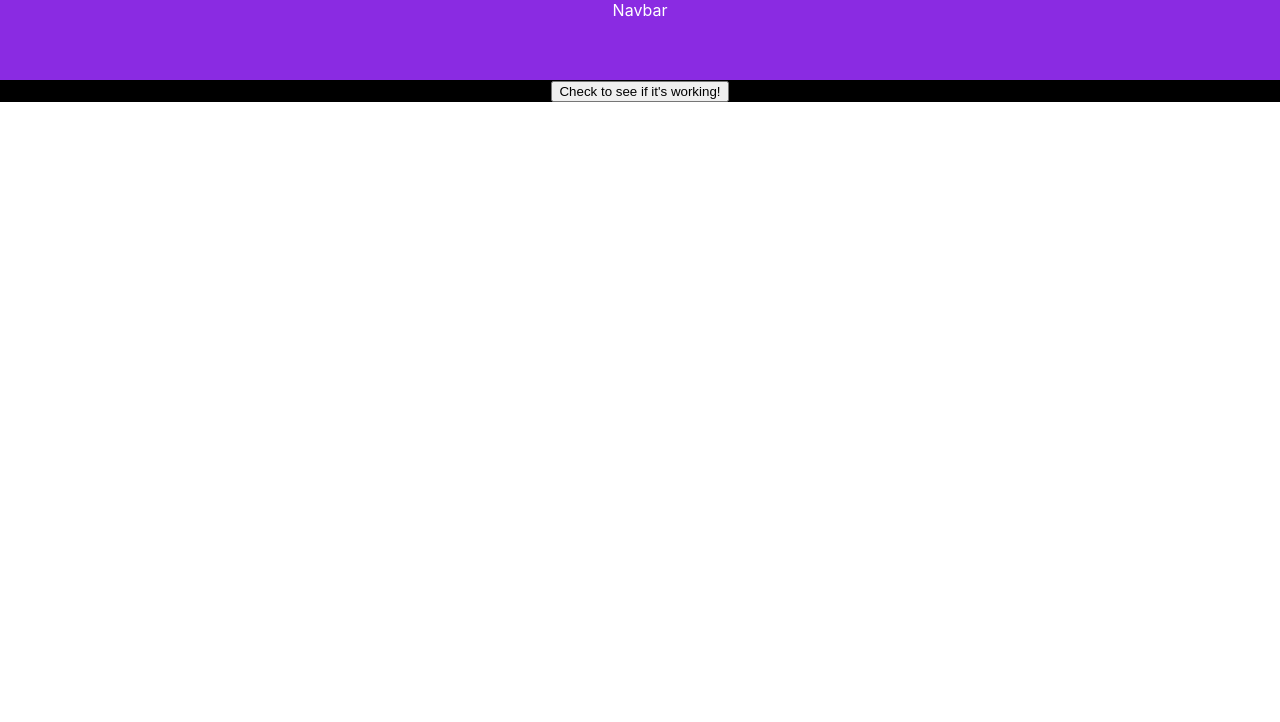
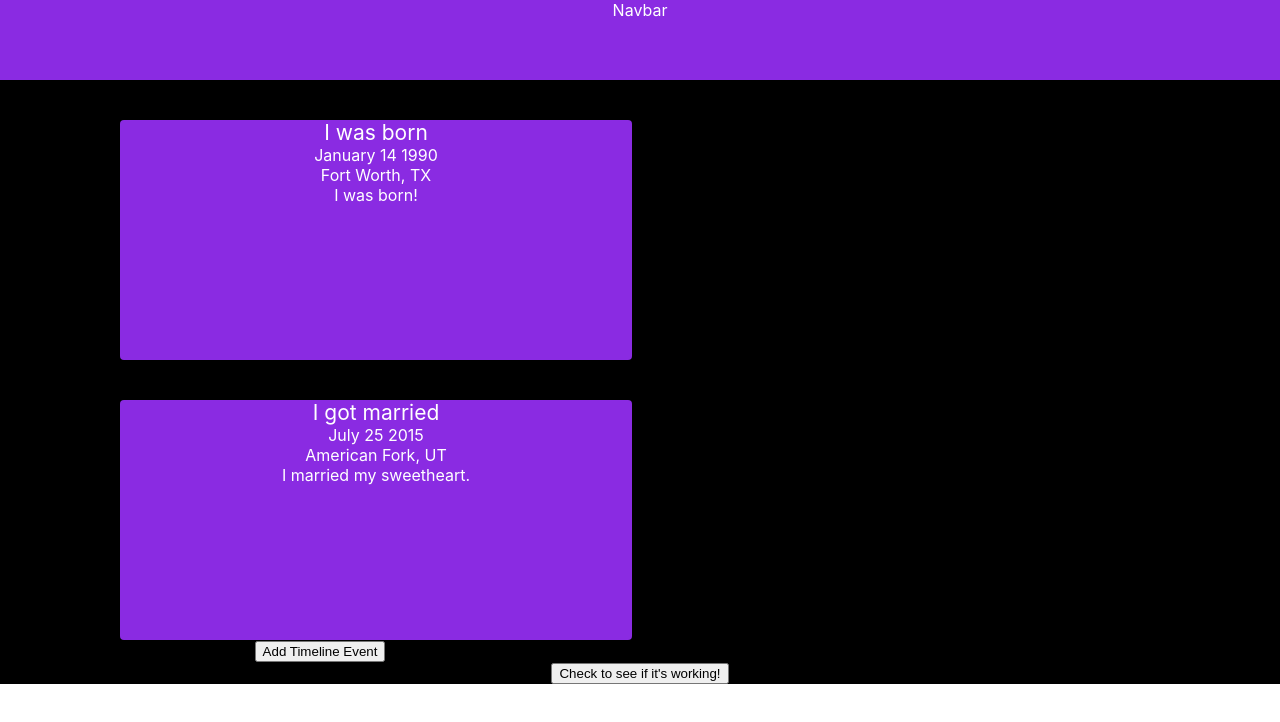
Before and after one commit to rayacooper/TMLNE, a React (Create React App) app: page /home in a window 1280 px wide. Shown: the top 722 px of the page. Built offline with nearby package versions, Linux system fonts and the light colour scheme.

Commit message:
Created Event Element

```diff
--- a/package.json
+++ b/package.json
@@ -12,6 +12,7 @@
     "cors": "^2.8.5",
     "dotenv": "^8.2.0",
     "express": "^4.17.1",
+    "mysql": "^2.18.1",
     "react": "^17.0.1",
     "react-dom": "^17.0.1",
     "react-router-dom": "^5.2.0",
--- a/src/App.css
+++ b/src/App.css
@@ -1,5 +1,8 @@
 .App {
+  width: 100vw;
   text-align: center;
   background-color: black;
   color: white;
+  align-items: center;
+  justify-content: center;
 }
--- a/src/Components/Event/Event.css
+++ b/src/Components/Event/Event.css
@@ -0,0 +1,20 @@
+.EventItem {
+    display: flex;
+    flex-direction: column;
+    width: 90vw;
+    height: 30vh;
+    background-color: blueviolet;
+    margin: 10vh;
+    border-radius: 4px;
+}
+
+.Title {
+    font-size: 21px;
+}
+
+@media only screen and (min-width: 800px) {
+    .EventItem {
+        width: 40vw;
+        margin: 5vh 5vh 0vh 15vh;
+    }
+  }
--- a/src/Components/Event/Event.js
+++ b/src/Components/Event/Event.js
@@ -4,7 +4,7 @@ import './Event.css';
 
 function Event(param) {
     return(
-        <div>
+        <div className="EventItem">
             <span className="Title">{param.title}</span>
             <span className="Date">{param.date}</span>
             <span>{param.location}</span>
--- a/src/Components/Home/Home.css
+++ b/src/Components/Home/Home.css
@@ -1,3 +1,11 @@
 .MyTimeline {
-    width: 100%;
+    width: 50%;
+    display: flex;
+    flex-direction: column;
+    justify-content: right;
+    align-items: flex-start;
 }
+
+.TimelineOptions {
+    width: 50%;
+}
--- a/src/Components/Home/Home.js
+++ b/src/Components/Home/Home.js
@@ -4,6 +4,7 @@ import axios from 'axios';
 import './Home.css';
 
 import NavBar from './../NavBar/NavBar';
+import Event from './../Event/Event';
 
 let events = [
     {
@@ -20,12 +21,19 @@ let events = [
     }];
 
 const Home = () => {
+
+    let eventsList = events.map((e, i) => {
+        return <Event key={i} title={e.title} date={e.date} location={e.location} description={e.description}/>
+    })
+
     return(
         <div>
             <NavBar />
             <div className="MyTimeline">
-                <span>{events[0].name}</span>
-                <span>{events[1].name}</span>
+                {eventsList}
+            </div>
+            <div className="TimelineOptions">
+                <button>Add Timeline Event</button>
             </div>
             <button onClick = {() => axios.get('/ping')
                                         .then((response) => console.log(response.data))}>Check to see if it's working!</button>
```
Also changed, not shown: server.js (added, +40 -0 lines), src/Components/Login/server.js (deleted, +0 -22 lines), 1 other file (tests, documents, lock files or other folders).
